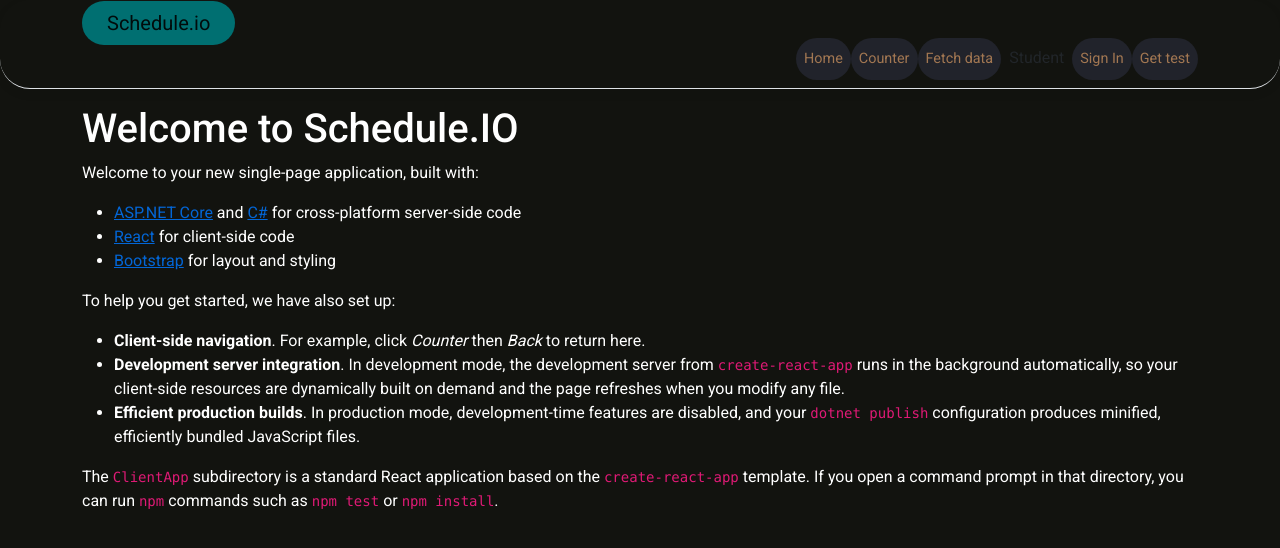
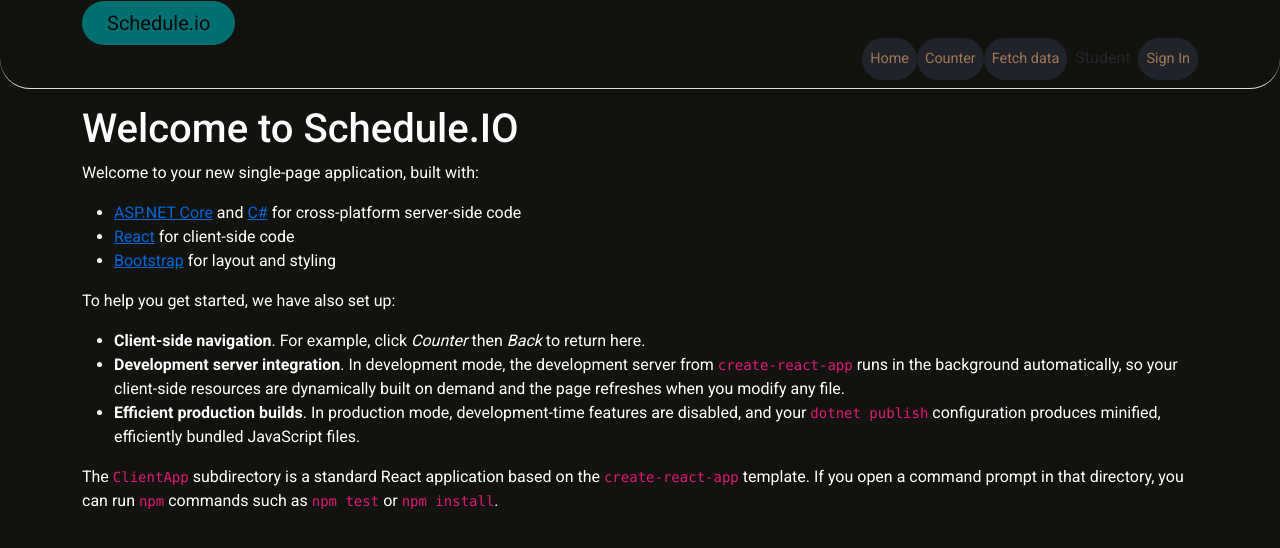
Before and after one commit to KrishanPatel001/schedule.io, a React (Create React App) app in the folder ClientApp/: page / in a window 1280 px wide. Shown: the top 548 px of the page. Built offline with nearby package versions, Linux system fonts and the light colour scheme.

Commit message:
deleted gettest

```diff
--- a/ClientApp/src/App.js
+++ b/ClientApp/src/App.js
@@ -6,7 +6,6 @@ import { Counter } from './components/Counter';
 import SignUpForm from "./components/SignUp";
 import SignIn from "./components/SignInPage";
 import { StudentSchedule } from './components/StudentPage';
-import { Gettest } from './components/Gettest';
 import { HashRouter as Router, Route, NavLink } from "react-router-dom";
 
 import './custom.css'
@@ -24,7 +23,6 @@ export class App extends Component {
         <Route path="/sign-up" component={SignUpForm} />
         <Route path="/sign-in" component={SignIn} />
         <Route path="/Student-page" component={StudentSchedule} />
-        <Route path="/Get-test" component={Gettest} />
       </Layout>
     );
   }
--- a/ClientApp/src/components/NavMenu.js
+++ b/ClientApp/src/components/NavMenu.js
@@ -74,13 +74,6 @@ export class NavMenu extends Component {
                   </NavLink>
                 </NavItem>
                 <NavItem>
-                  <NavLink
-                    tag={Link}
-                    to="/Get-test"
-                    activeclassname="pageSwitcherItem-active"
-                    className="pageSwitcherItem">
-                    Get test
-                  </NavLink>
                 </NavItem>
               </ul>
             </Collapse>
```
